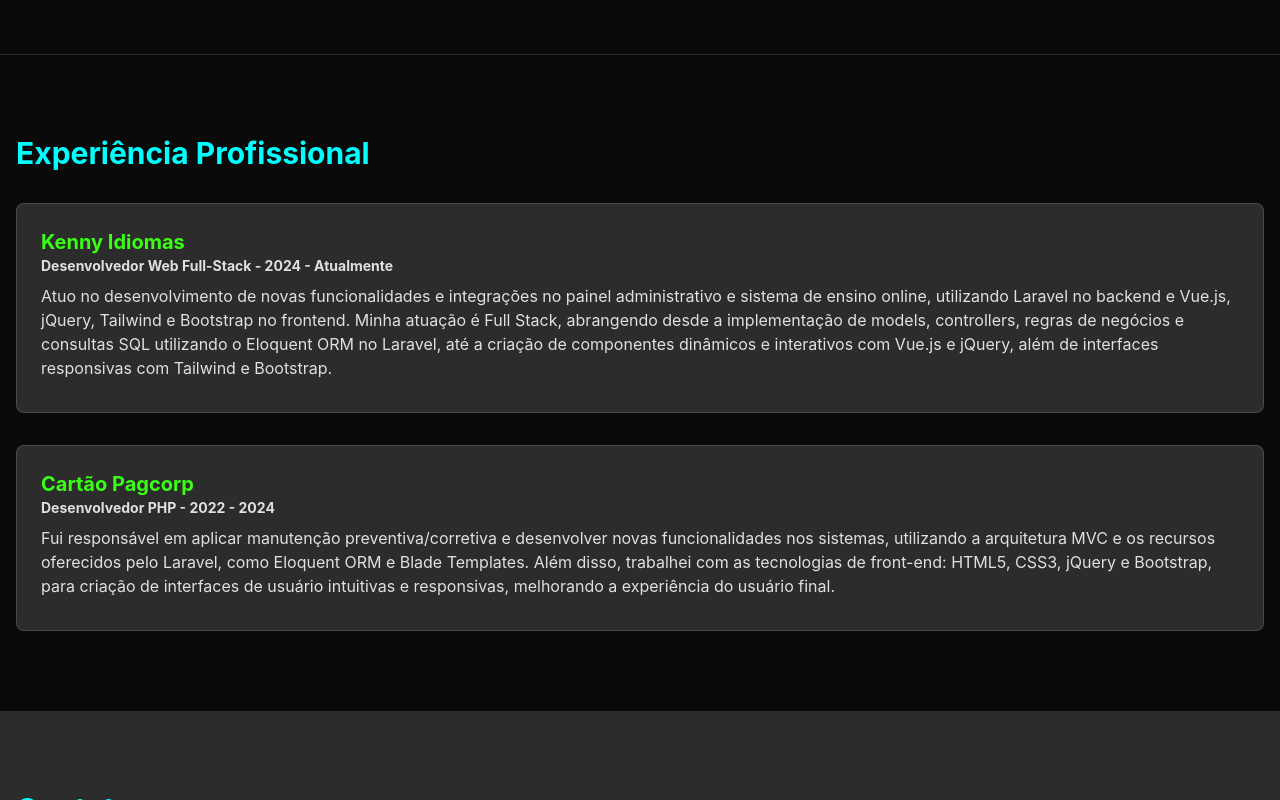
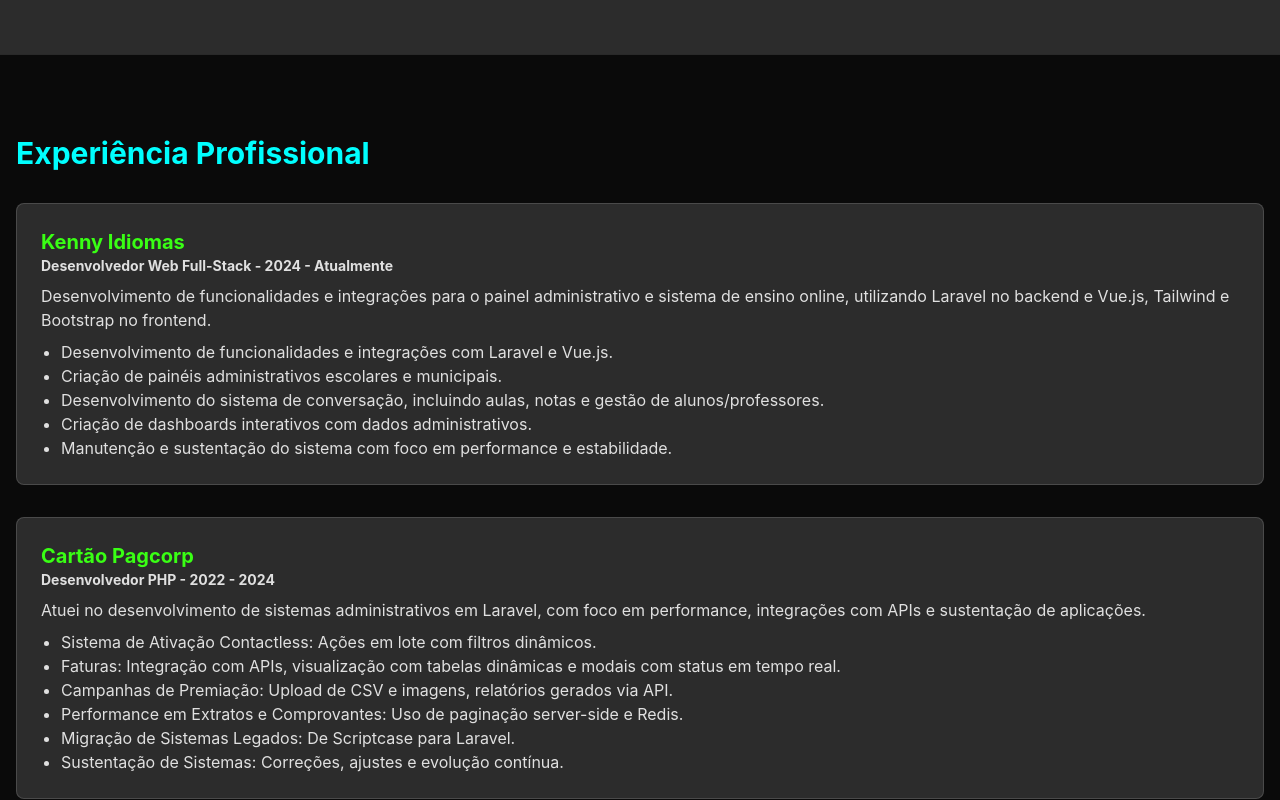
Before and after one commit to VitorMariano-hub/portfolio, a Vue app: page / in a window 1280 px wide. Shown: the part 2000-2800 px from the top of the page. Built offline with nearby package versions, Linux system fonts and the light colour scheme.

Commit message:
Ajustando sessão de experiencias

```diff
--- a/src/components/home/HeroSection.vue
+++ b/src/components/home/HeroSection.vue
@@ -72,7 +72,7 @@
   setup() {
     const name = ref("Vitor Mariano");
     const role = ref(
-      "Graduando em Análise e Desenvolvimento de Sistemas, desenvolvedor web full-stack com mais de 3 anos de experiência. Entusiasta de tecnologia e apaixonado por programação."
+      "Graduando em Análise e Desenvolvimento de Sistemas, desenvolvedor web full-stack com mais de 4 anos de experiência. Entusiasta de tecnologia e apaixonado por programação."
     );
     const profileImage = ref(profileImageSrc);
     const socials = [
--- a/src/components/home/XpSection.vue
+++ b/src/components/home/XpSection.vue
@@ -10,7 +10,7 @@
       >
         <h4 class="text-xl font-bold text-[#39FF14]">{{ experience.company }}</h4>
         <p class="text-sm font-bold mb-2 text-[#E0E0E0]">{{ experience.position }} - {{ experience.period }}</p>
-        <p>{{ experience.description }}</p>
+        <p class="mb-2 text-[#E0E0E0]">{{ experience.description }}</p>
         <ul class="list-disc pl-5 mt-2">
           <li v-for="(task, index) in experience.tasks" :key="index">{{ task }}</li>
         </ul>
@@ -29,14 +29,42 @@
         company: 'Kenny Idiomas',
         position: 'Desenvolvedor Web Full-Stack',
         period: '2024 - Atualmente',
-        description: 'Atuo no desenvolvimento de novas funcionalidades e integrações no painel administrativo e sistema de ensino online, utilizando Laravel no backend e Vue.js, jQuery, Tailwind e Bootstrap no frontend. Minha atuação é Full Stack, abrangendo desde a implementação de models, controllers, regras de negócios e consultas SQL utilizando o Eloquent ORM no Laravel, até a criação de componentes dinâmicos e interativos com Vue.js e jQuery, além de interfaces responsivas com Tailwind e Bootstrap.',
+        description: 'Desenvolvimento de funcionalidades e integrações para o painel administrativo e sistema de ensino online, utilizando Laravel no backend e Vue.js, Tailwind e Bootstrap no frontend.',
+        tasks: [
+          'Desenvolvimento de funcionalidades e integrações com Laravel e Vue.js.',
+          'Criação de painéis administrativos escolares e municipais.',
+          'Desenvolvimento do sistema de conversação, incluindo aulas, notas e gestão de alunos/professores.',
+          'Criação de dashboards interativos com dados administrativos.',
+          'Manutenção e sustentação do sistema com foco em performance e estabilidade.'
+        ]
       },
       {
         company: 'Cartão Pagcorp',
         position: 'Desenvolvedor PHP',
         period: '2022 - 2024',
-        description: 'Fui responsável em aplicar manutenção preventiva/corretiva e desenvolver novas funcionalidades nos sistemas, utilizando a arquitetura MVC e os recursos oferecidos pelo Laravel, como Eloquent ORM e Blade Templates. Além disso, trabalhei com as tecnologias de front-end: HTML5, CSS3, jQuery e Bootstrap, para criação de interfaces de usuário intuitivas e responsivas, melhorando a experiência do usuário final.',
+        description: 'Atuei no desenvolvimento de sistemas administrativos em Laravel, com foco em performance, integrações com APIs e sustentação de aplicações.',
+        tasks: [
+          'Sistema de Ativação Contactless: Ações em lote com filtros dinâmicos.',
+          'Faturas: Integração com APIs, visualização com tabelas dinâmicas e modais com status em tempo real.',
+          'Campanhas de Premiação: Upload de CSV e imagens, relatórios gerados via API.',
+          'Performance em Extratos e Comprovantes: Uso de paginação server-side e Redis.',
+          'Migração de Sistemas Legados: De Scriptcase para Laravel.',
+          'Sustentação de Sistemas: Correções, ajustes e evolução contínua.'
+        ]
       },
+      {
+        company: 'Nunes & Grossi Benefícios',
+        position: 'Analista de suporte de sistemas',
+        period: '2019 - 2022',
+        description: 'Atuei no desenvolvimento e sustentação de sistemas internos e voltados ao cliente, com foco em estabilidade, performance e integração com parceiros.',
+        tasks: [
+          'Área do Cliente: Funcionalidades em Laravel para gerenciamento de serviços.',
+          'Sistema de Vendas de Seguros (MetLife): Manutenção e evolução do sistema comercial.',
+          'Intranet Corporativa: Desenvolvimento e melhorias em processos internos.',
+          'Chatbot TakeBlip: Integração e automação de atendimento ao cliente.',
+          'Sistemas Legados: Correções e melhorias em PHP legado.'
+        ]
+      }
     ]
     return {
       experiences
--- a/src/views/HomeView.vue
+++ b/src/views/HomeView.vue
@@ -1,8 +1,8 @@
 <template>
   <DefaultLayout>
     <HeroSection />
+    <ProjectsSection :projects="projects" />
     <AboutSectionVue />
-    <ProjectsSection :projects="projects" />
     <XpSection />
     <ContactSection />
   </DefaultLayout>
```
